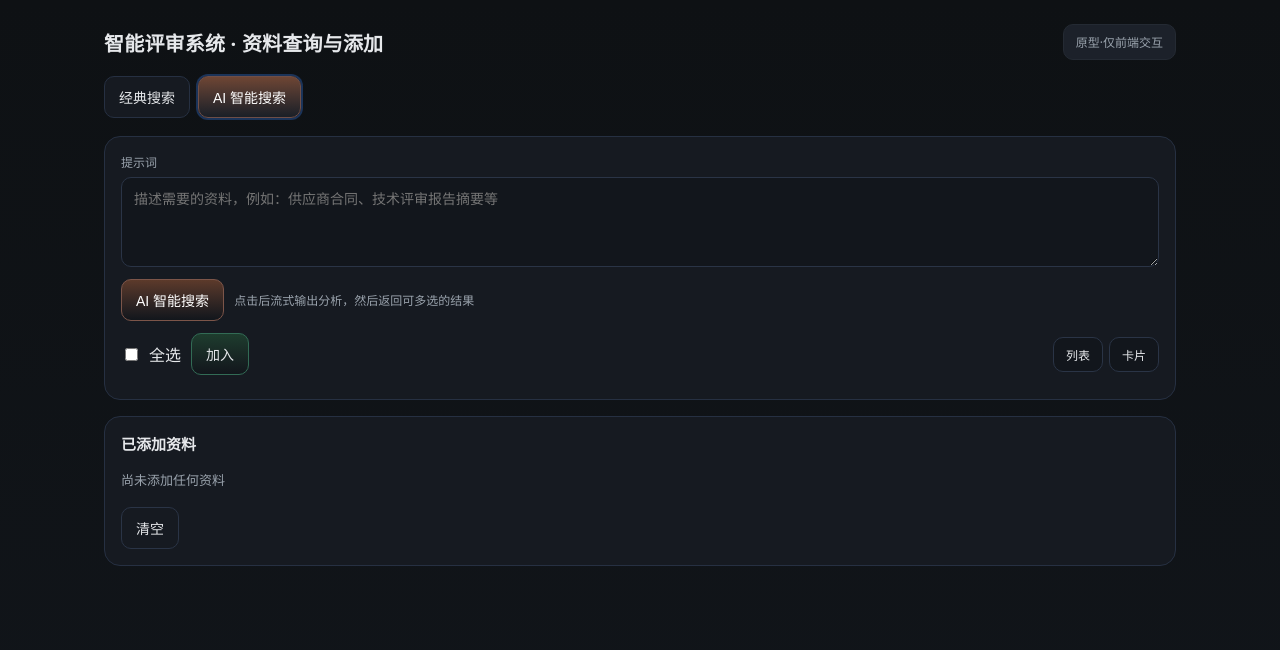
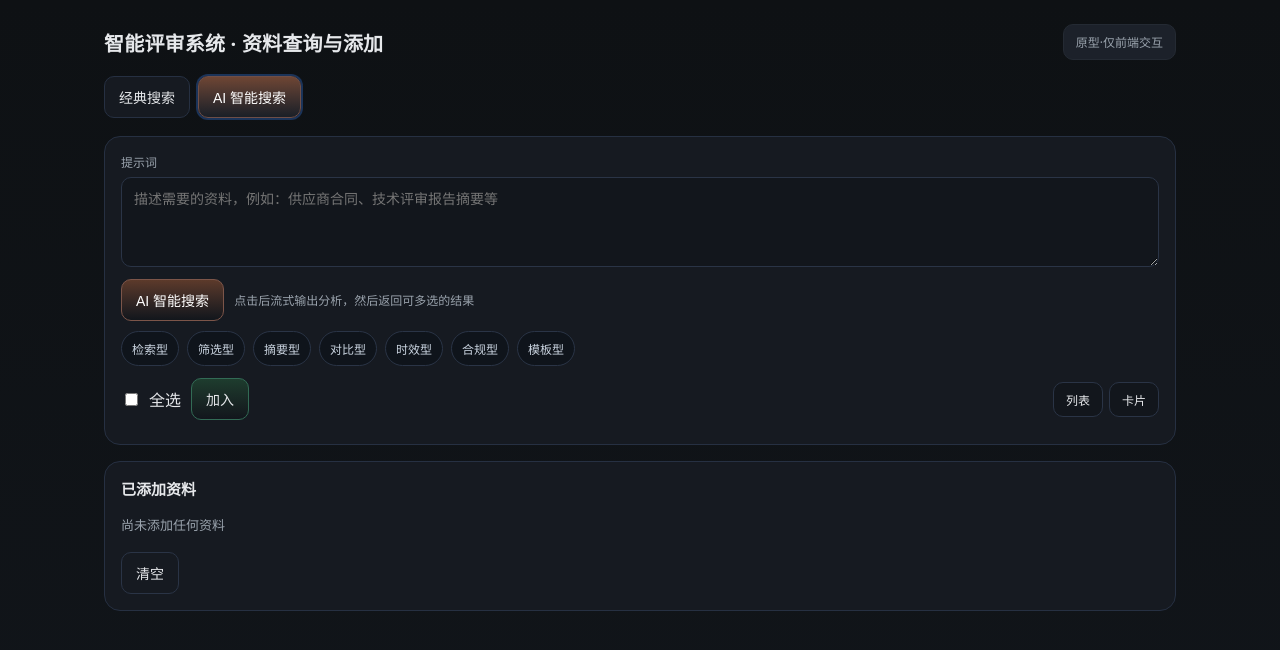
Before and after one commit to benbenfishfish/pingshenpinggu, a plain HTML site: page index.html in a window 1280 px wide. Both pictures are taken after a click on the button "AI 智能搜索". Drawn offline with Linux system fonts and the light colour scheme.

Commit message:
feat: 添加示例提示词按钮以快速填充搜索框
添加一组预设的示例提示词按钮，用户点击后可将示例文本填充到AI搜索输入框并自动聚焦，提升搜索体验。

```diff
--- a/index.html
+++ b/index.html
@@ -52,6 +52,9 @@
     .added h3 { margin:0 0 8px; font-size:15px; }
     .empty { color:var(--muted); font-size:13px; padding:8px 0; }
     .footer { margin-top:10px; display:flex; gap:10px; }
+    .chips { display:flex; flex-wrap:wrap; gap:8px; margin-top:10px; }
+    .chip { appearance:none; border:1px solid #2a3446; background:#0f141b; color:#cbd5e1; padding:8px 10px; border-radius:999px; font-size:12px; cursor:pointer; transition:.2s; }
+    .chip:hover { border-color:#3a4a68; color:#fff; }
   </style>
 </head>
 <body>
@@ -124,6 +127,15 @@
       <div class="actions" style="margin-top:12px;">
         <button class="btn brand" id="ai-search">AI 智能搜索</button>
         <div class="hint">点击后流式输出分析，然后返回可多选的结果</div>
+      </div>
+      <div class="chips" id="prompt-samples">
+        <button class="chip" data-text="检索：查找与“供应商合同”相关的PDF与DOCX，优先内部库，近一年。">检索型</button>
+        <button class="chip" data-text="筛选：技术评审报告，来源=共享盘，类型=DOCX，时间范围=2025-10至2026-02。">筛选型</button>
+        <button class="chip" data-text="摘要：提取“项目评审会议纪要”中的关键结论与风险项，返回原文链接。">摘要型</button>
+        <button class="chip" data-text="对比：对比网络架构技术方案A/B的差异与优缺点，返回相关资料。">对比型</button>
+        <button class="chip" data-text="时效：近90天新增的“合规审查”资料，类型不限，按相关度排序。">时效型</button>
+        <button class="chip" data-text="合规：与“安全评审检查表”匹配的模板与规范，优先内部库，提供下载。">合规型</button>
+        <button class="chip" data-text="模板：主题={供应商尽调} 类型={XLSX} 来源={外部资料|内部库} 时间={近半年} 输出={列表+摘要+评分} 排序={相关度降序}">模板型</button>
       </div>
       <div id="ai-stream" class="stream" style="margin-top:12px; display:none;"></div>
       <div class="result-toolbar" style="margin-top:12px;">
@@ -412,6 +424,13 @@
       renderAiResults(DATA.slice(0,6));
     });
     $('#ai-add').addEventListener('click', () => addSelected(state.aiSelected));
+    $$('#prompt-samples .chip').forEach(c => {
+      c.addEventListener('click', () => {
+        const t = c.getAttribute('data-text') || '';
+        $('#ai-prompt').value = t;
+        $('#ai-prompt').focus();
+      });
+    });
 
     classicSearch();
     renderAdded();
```
